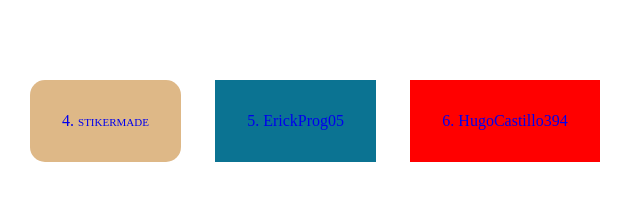
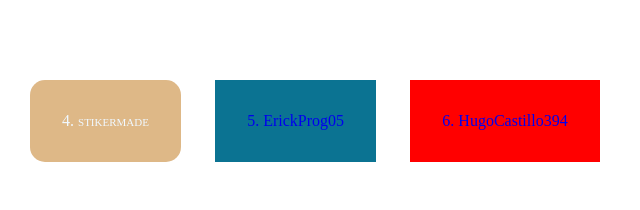
Before and after one commit to CaroSoto05/Repositorio-7, a plain HTML site: page index.html in a window 1280 px wide. Shown: the top 210 px of the page, 638-1278 px from the left. Drawn offline with Linux system fonts and the light colour scheme.

Commit message:
no se cambiaba el color

```diff
--- a/css/main.css
+++ b/css/main.css
@@ -43,8 +43,11 @@ ul {
 #a4 {
     background-color: burlywood;
     border-radius: 15px;
-    color: #01c38d;
     font-variant: small-caps;
+}
+
+#a4 a{ color: aliceblue;
+        font-variant: small-caps;
 }
 /* Fin estilos de stikermade */
 
```
